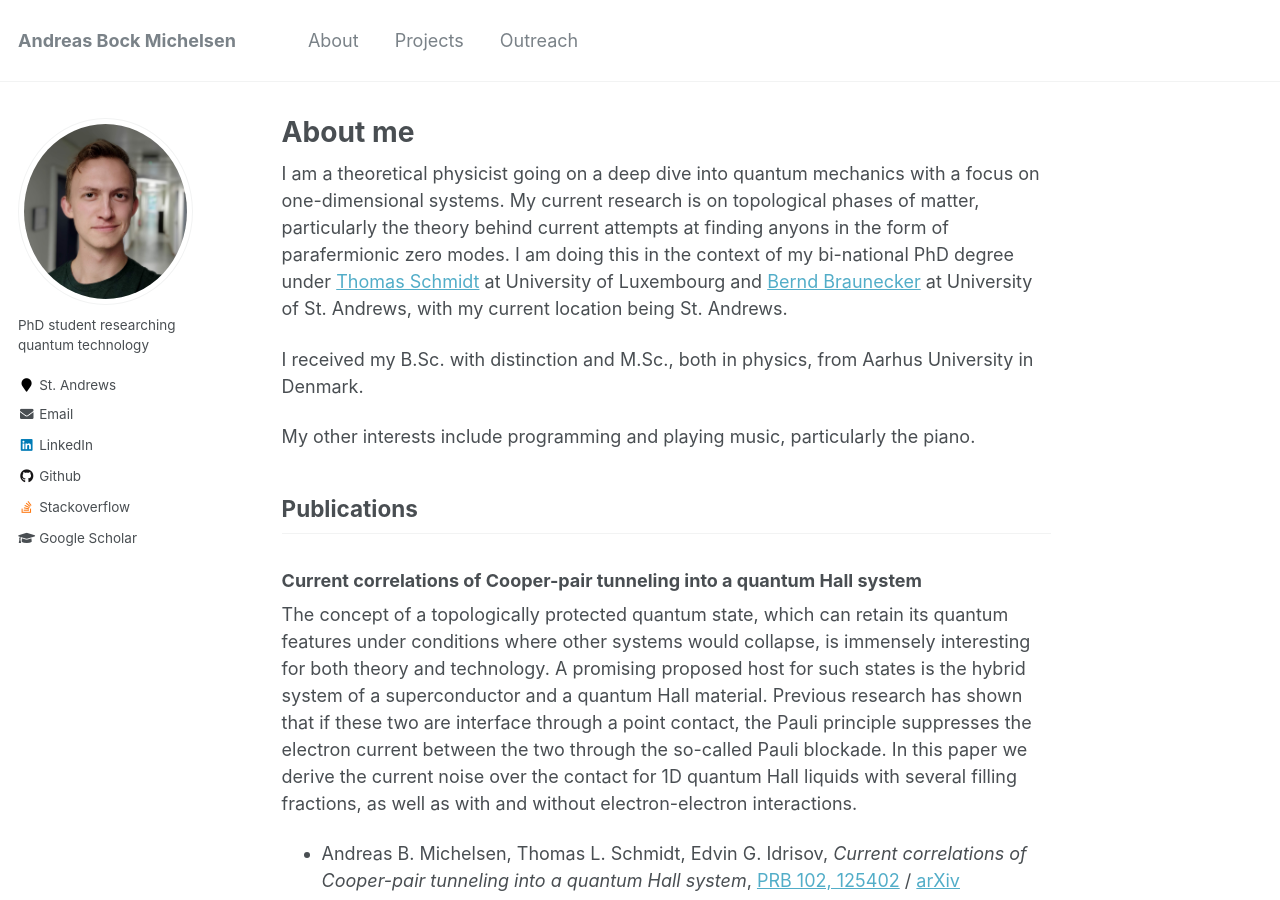
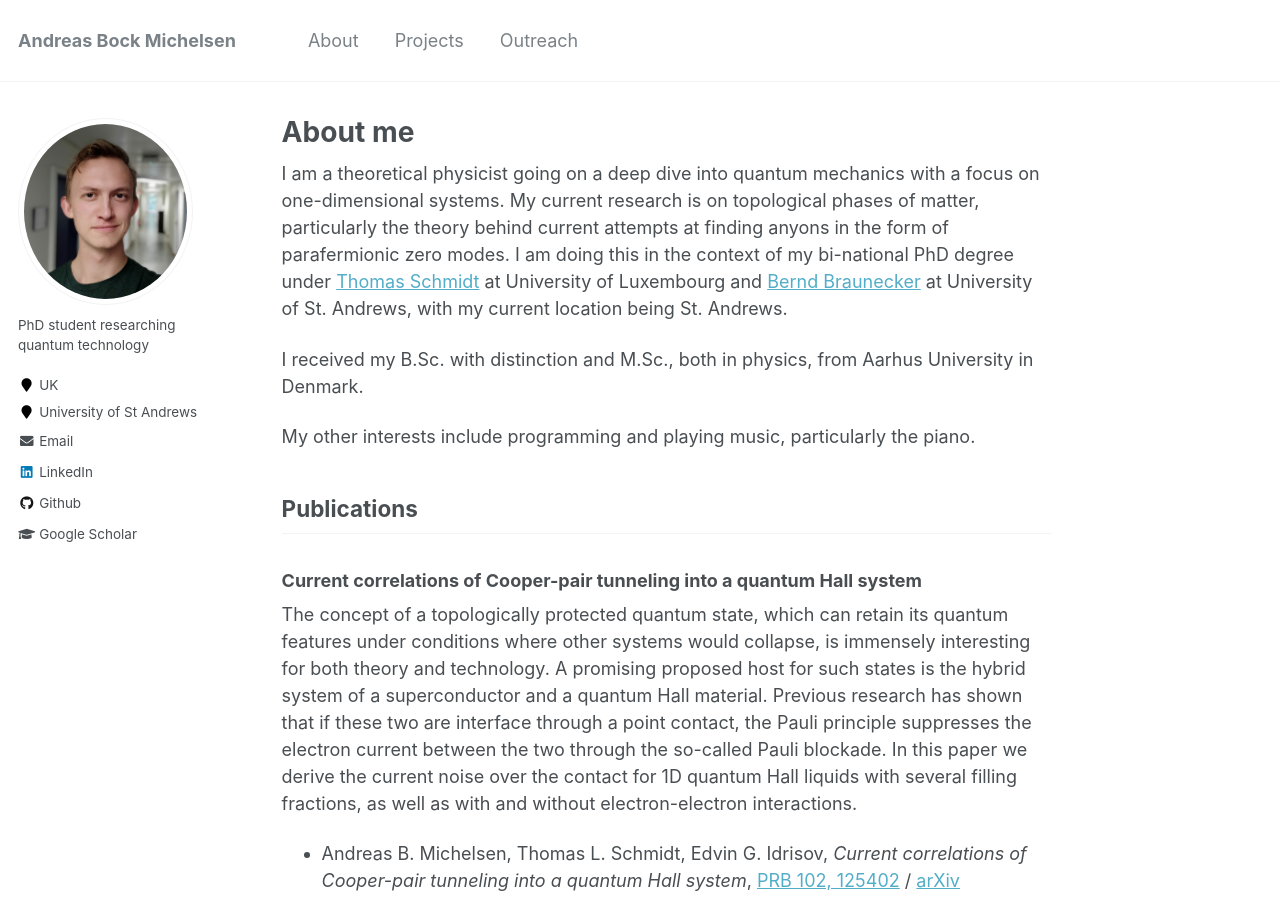
Before and after one commit to AndBM/andbm.github.io, a Jekyll site: the page built from _pages/about.md, in a window 1280 px wide and 900 px high. Built offline with Jekyll 4.4.1, drawn with Linux system fonts in a browser that asks for light colours.

Commit message:
stackoverflow, location

```diff
--- a/_config.yml
+++ b/_config.yml
@@ -83,8 +83,8 @@ author:
   name             : #"Andreas Bock Michelsen"
   avatar           : "portrait_square.jpg"
   bio              : "PhD student researching quantum technology"
-  location         : "St. Andrews"
-  employer         : #"University of Luxembourg"
+  location         : "UK"
+  employer         : "University of St Andrews"
   pubmed           : #"https://www.ncbi.nlm.nih.gov/pubmed/?term=john+snow"
   googlescholar    : "https://scholar.google.com/citations?user=UgXqrVYAAAAJ&hl=en"
   email            : "andreas@abmichelsen.com"
@@ -106,7 +106,7 @@ author:
   orcid            : #"https://orcid.org/0000-0002-8798-1256"
   pinterest        :
   soundcloud       :
-  stackoverflow    : https://physics.stackexchange.com/users/223949/codename-47
+  stackoverflow    :
   steam            :
   tumblr           :
   twitter          : #"replacethistwitterhandle"
```
